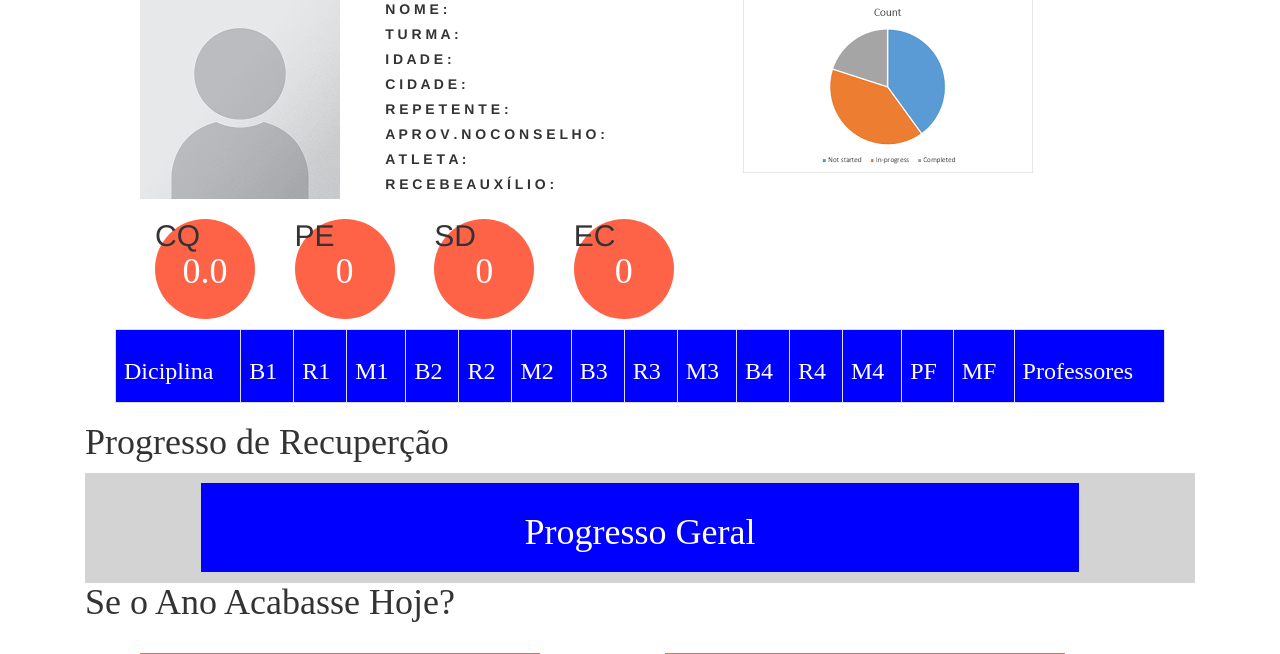
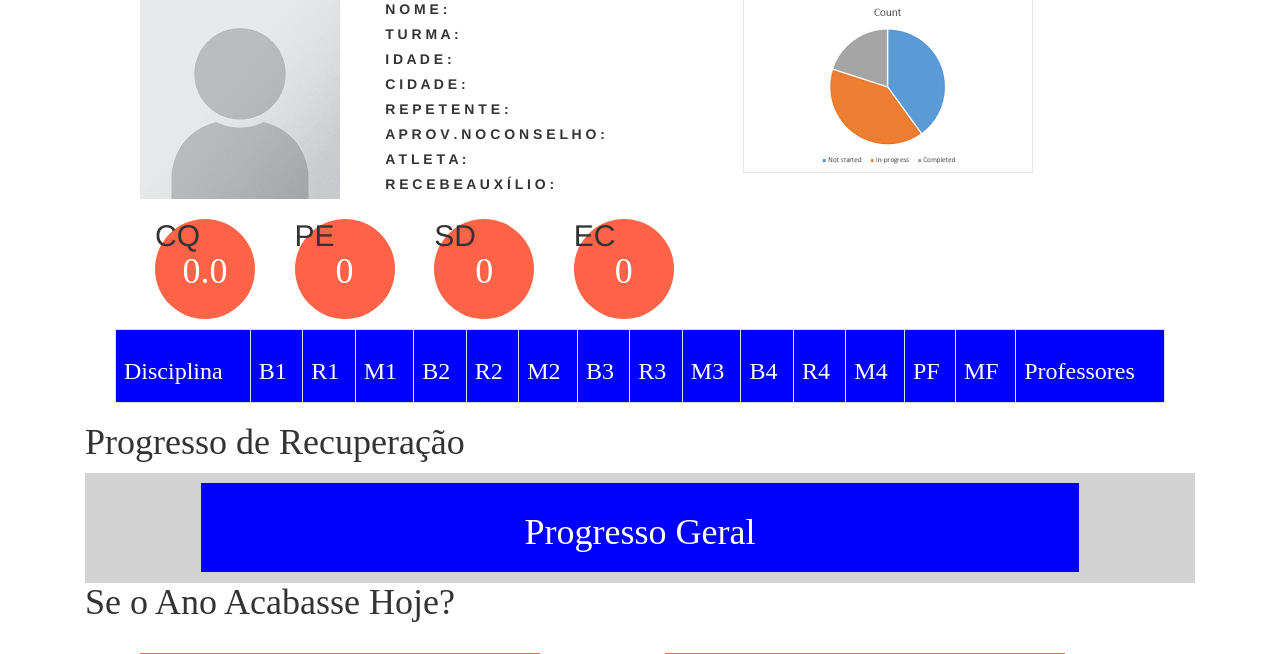
Before and after one commit to terceiromodinfo/Facilita, a PHP site: page /Front_end/Relatorio_Aluno.php in a window 1280 px wide. Shown: the part 197-851 px from the top of the page. Run offline with PHP 8.4, Linux system fonts and the light colour scheme; the visitor is signed in with stand-in values (Sample User, id 1); data that the repository does not hold is empty.

Commit message:
Atualizando

```diff
--- a/Front_end/Relatorio_Aluno.php
+++ b/Front_end/Relatorio_Aluno.php
@@ -143,7 +143,7 @@ Autor: Lucas Alberico de Sousa
                             <div class="col-md-12">
                                 <table class="table table-bordered">
                                     <tr class="BackgroundAzul LetraBranca">
-                                        <th><h3>Diciplina</h3></th>
+                                        <th><h3>Disciplina</h3></th>
                                         <th><h3>B1</h3></th>
                                         <th><h3>R1</h3></th>
                                         <th><h3>M1</h3></th>
@@ -189,7 +189,7 @@ Autor: Lucas Alberico de Sousa
                         <!-- Fim do painel de de Progresso do Aluno -->
 
                         <!-- Começo do painel de de Progresso de Recuperção -->
-                        <h1 class="titulo">Progresso de Recuperção</h1>
+                        <h1 class="titulo">Progresso de Recuperação</h1>
                         <div class="col-md-12 BackgroundCinza">
 
                             <div class="col-md-1"></div>
@@ -215,7 +215,7 @@ Autor: Lucas Alberico de Sousa
                                                 </p>
 
                                             </div>
-                                            <h1>Diciplinas em Recuperação</h1>
+                                            <h1>Disciplinas em Recuperação</h1>
                                         </div>
                                         <div class="col-md-1 central"></div>
                                         <div class="col-md-5 central">
@@ -227,7 +227,7 @@ Autor: Lucas Alberico de Sousa
                                                     <?php print $relatorio[$matricula[$a]]["Progresso_Geral"][$c]["Disciplina_Recuperada"] ?>/<?php print $relatorio[$matricula[$a]]["Progresso_Geral"][$c]["Disciplina_em_Recuperações"] ?>
                                                 </p>
                                             </div>
-                                            <h1>Diciplinas Recuperadas</h1>
+                                            <h1>Disciplinas Recuperadas</h1>
                                         </div>
                                     <?php } ?>
 
--- a/Front_end/index.php
+++ b/Front_end/index.php
@@ -42,8 +42,8 @@ Autor: Lucas Alberico de Sousa
         <div class="col-lg-4">
             <div class="">
                 <form id="form" action="../Back-end/Excript_Principal.php" method="POST" enctype="multipart/form-data">
-                    <label>Selecionar o arquivo potencial evasão, arquivo de informações diciplinares, arquivo
-                    de extra classe, arquivo de indiciplina.
+                    <label>Selecionar o arquivo potencial evasão, o arquivo de informações disciplinares, o arquivo
+                    de extra classe, o arquivo de indisciplina.
                     </label><br><br><br>
                     <div class="form-group">
                         <label>Selecionar a o arquivo</label>
--- a/nbproject/private/private.xml
+++ b/nbproject/private/private.xml
@@ -3,7 +3,8 @@
     <editor-bookmarks xmlns="http://www.netbeans.org/ns/editor-bookmarks/2" lastBookmarkId="0"/>
     <open-files xmlns="http://www.netbeans.org/ns/projectui-open-files/2">
         <group>
-            <file>file:/C:/xampp/htdocs/Gerador_Relatorio_De_Desempenho/Front_end/Edit.php</file>
+            <file>file:/C:/xampp/htdocs/Gerador_Relatorio_De_Desempenho/Back-end/PedacoCodigoLista_Curso.php</file>
+            <file>file:/C:/xampp/htdocs/Gerador_Relatorio_De_Desempenho/Back-end/Funcoes.php</file>
         </group>
     </open-files>
 </project-private>
```
Also changed, not shown: Back-end/Excript_Principal.php (+44 -52 lines), Back-end/Funcoes.php (+25 -13 lines), Front_end/Edit.php (+5 -7 lines).
